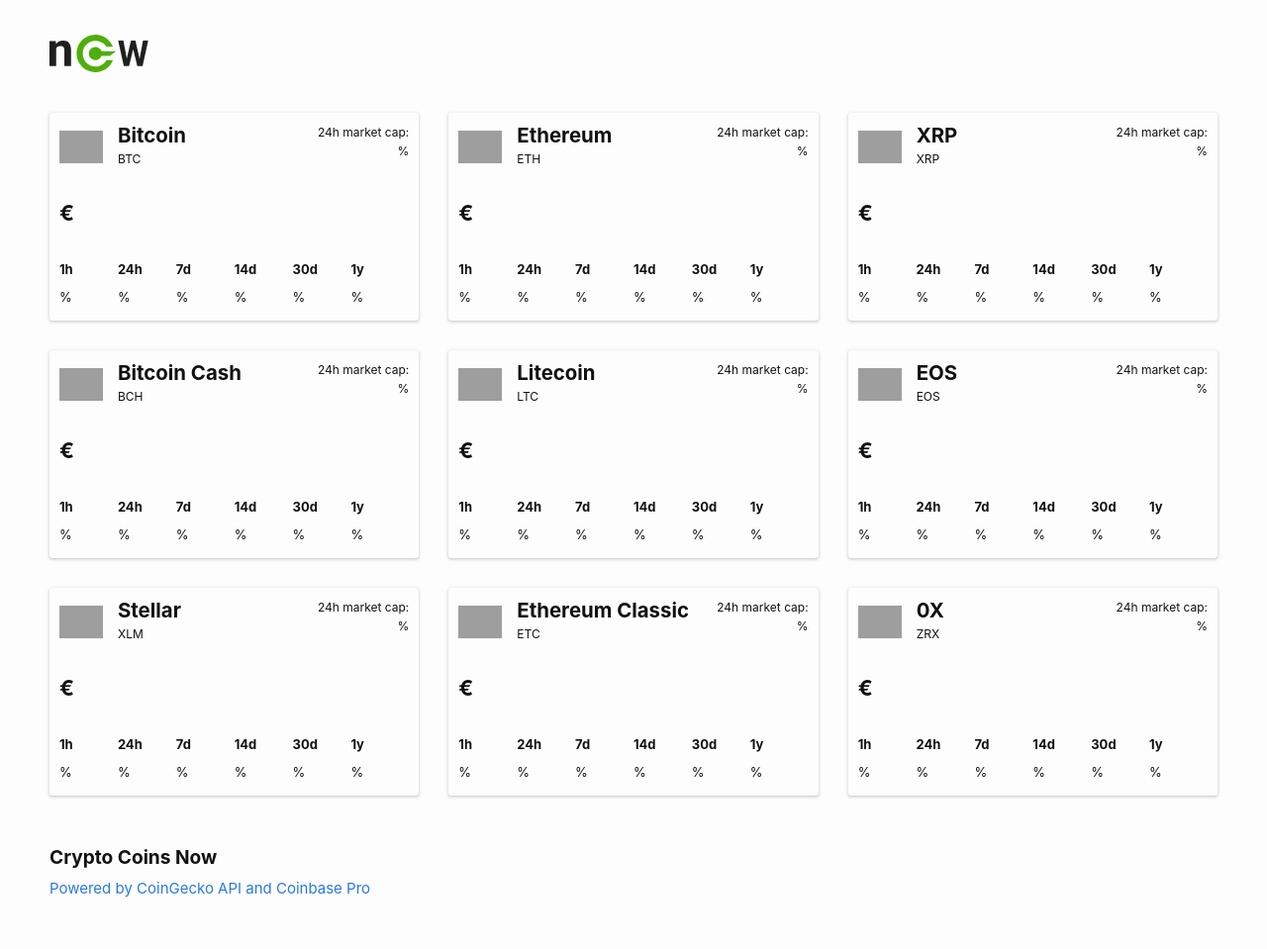
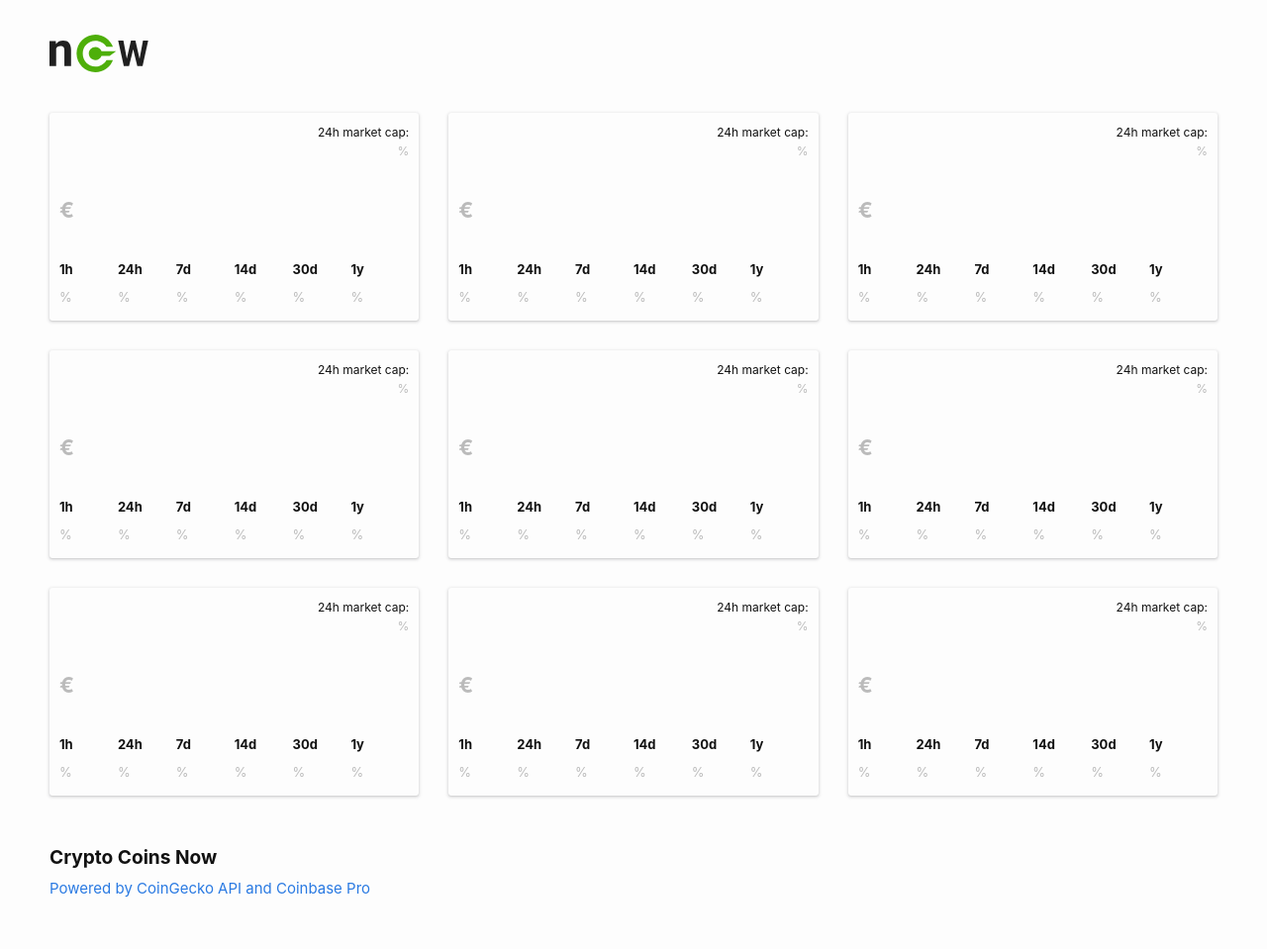
Before and after one commit to fakecoinbase/alexmsantosslashcoins, a Jekyll site: the page built from index.markdown, in a window 1280 px wide. Shown: the whole page at 99% size. Built offline with Jekyll 4.4.1, drawn with Linux system fonts in a browser that asks for light colours; grey boxes are pictures that could not be loaded.

Commit message:
change markup

```diff
--- a/_layouts/home.html
+++ b/_layouts/home.html
@@ -11,14 +11,14 @@
   <div class="post-content">
 
     <ul id="cardContainer" class="coinGecko">
-      <li id="bitcoin" class="card">
+      <li class="card">
         <a href="https://www.coingecko.com/en/coins/bitcoin" target="_blank">
           <header class="card-header">
             <figure class="image">
-              <img src="https://assets.coingecko.com/coins/images/1/large/bitcoin.png">
+              <img class="coin-img">
               <figcaption>
-                <h1>Bitcoin</h1>
-                <p>BTC</p>
+                <h1 class="coin-name"></h1>
+                <p class="coin-symbol"></p>
               </figcaption>
             </figure>
             <div class="market-info">
@@ -27,7 +27,7 @@
             </div>
           </header>
           <div class="mid-wrapper">
-            <div class="eur-value"><span id="btcAnimate"><span class="price">€</span></span><span class="plus">+</span><span class="price_change_24h"></span></div>
+            <div class="eur-value"><span class="price">€</span><div><span class="plus">+</span><span class="price_change_24h"></span></div></span></div>
             <div class="ct-chart" id="chart1"></div>
           </div>
           <table>
@@ -50,14 +50,14 @@
           </table>
         </a>
       </li>
-      <li id="ethereum" class="card">
+      <li class="card">
         <a href="https://www.coingecko.com/en/coins/ethereum" target="_blank">
           <header class="card-header">
             <figure class="image">
-              <img src="https://assets.coingecko.com/coins/images/279/large/ethereum.png">
+              <img class="coin-img">
               <figcaption>
-                <h1>Ethereum</h1>
-                <p>ETH</p>
+                <h1 class="coin-name"></h1>
+                <p class="coin-symbol"></p>
               </figcaption>
             </figure>
             <div class="market-info">
@@ -66,7 +66,7 @@
             </div>
           </header>
           <div class="mid-wrapper">
-            <div class="eur-value"><span class="price">€</span><span class="plus">+</span><span class="price_change_24h"></span></div>
+            <div class="eur-value"><span class="price">€</span><div><span class="plus">+</span><span class="price_change_24h"></span></div></span></div>
             <div class="ct-chart" id="chart2"></div>
           </div>
           <table>
@@ -89,14 +89,14 @@
           </table>
         </a>
       </li>
-      <li id="ripple" class="card">
+      <li class="card">
         <a href="https://www.coingecko.com/en/coins/xrp" target="_blank">
           <header class="card-header">
             <figure class="image">
-              <img src="https://assets.coingecko.com/coins/images/44/large/xrp.png">
+              <img class="coin-img">
               <figcaption>
-                <h1>XRP</h1>
-                <p>XRP</p>
+                <h1 class="coin-name"></h1>
+                <p class="coin-symbol"></p>
               </figcaption>
             </figure>
             <div class="market-info">
@@ -105,7 +105,7 @@
             </div>
           </header>
           <div class="mid-wrapper">
-            <div class="eur-value"><span class="price">€</span><span class="plus">+</span><span class="price_change_24h"></span></div>
+            <div class="eur-value"><span class="price">€</span><div><span class="plus">+</span><span class="price_change_24h"></span></div></span></div>
             <div class="ct-chart" id="chart3"></div>
           </div>
           <table>
@@ -128,14 +128,14 @@
           </table>
         </a>
       </li>
-      <li id="bitcoinCash" class="card">
+      <li class="card">
         <a href="https://www.coingecko.com/en/coins/bitcoin-cash" target="_blank">
           <header class="card-header">
             <figure class="image">
-              <img src="https://assets.coingecko.com/coins/images/780/large/bitcoin_cash.png">
+              <img class="coin-img">
               <figcaption>
-                <h1>Bitcoin Cash</h1>
-                <p>BCH</p>
+                <h1 class="coin-name"></h1>
+                <p class="coin-symbol"></p>
               </figcaption>
             </figure>
             <div class="market-info">
@@ -144,7 +144,7 @@
             </div>
           </header>
           <div class="mid-wrapper">
-            <div class="eur-value"><span class="price">€</span><span class="plus">+</span><span class="price_change_24h"></span></div>
+            <div class="eur-value"><span class="price">€</span><div><span class="plus">+</span><span class="price_change_24h"></span></div></span></div>
             <div class="ct-chart" id="chart4"></div>
           </div>
           <table>
@@ -167,14 +167,14 @@
           </table>
         </a>
       </li>
-      <li id="litecoin" class="card">
+      <li class="card">
         <a href="https://www.coingecko.com/en/coins/litecoin" target="_blank">
           <header class="card-header">
             <figure class="image">
-              <img src="https://assets.coingecko.com/coins/images/2/large/litecoin.png">
+              <img class="coin-img">
               <figcaption>
-                <h1>Litecoin</h1>
-                <p>LTC</p>
+                <h1 class="coin-name"></h1>
+                <p class="coin-symbol"></p>
               </figcaption>
             </figure>
             <div class="market-info">
@@ -183,7 +183,7 @@
             </div>
           </header>
           <div class="mid-wrapper">
-            <div class="eur-value"><span class="price">€</span><span class="plus">+</span><span class="price_change_24h"></span></div>
+            <div class="eur-value"><span class="price">€</span><div><span class="plus">+</span><span class="price_change_24h"></span></div></span></div>
             <div class="ct-chart" id="chart5"></div>
           </div>
           <table>
@@ -206,14 +206,14 @@
           </table>
         </a>
       </li>
-      <li id="eos" class="card">
+      <li class="card">
         <a href="https://www.coingecko.com/en/coins/eos" target="_blank">
           <header class="card-header">
             <figure class="image">
-              <img src="https://assets.coingecko.com/coins/images/738/large/eos-eos-logo.png">
+              <img class="coin-img">
               <figcaption>
-                <h1>EOS</h1>
-                <p>EOS</p>
+                <h1 class="coin-name"></h1>
+                <p class="coin-symbol"></p>
               </figcaption>
             </figure>
             <div class="market-info">
@@ -222,7 +222,7 @@
             </div>
           </header>
           <div class="mid-wrapper">
-            <div class="eur-value"><span class="price">€</span><span class="plus">+</span><span class="price_change_24h"></span></div>
+            <div class="eur-value"><span class="price">€</span><div><span class="plus">+</span><span class="price_change_24h"></span></div></span></div>
             <div class="ct-chart" id="chart6"></div>
           </div>
           <table>
@@ -245,14 +245,14 @@
           </table>
         </a>
       </li>
-      <li id="xlm" class="card">
+      <li class="card">
         <a href="https://www.coingecko.com/en/coins/stellar" target="_blank">
           <header class="card-header">
             <figure class="image">
-              <img src="https://assets.coingecko.com/coins/images/100/large/Stellar_symbol_black_RGB.png">
+              <img class="coin-img">
               <figcaption>
-                <h1>Stellar</h1>
-                <p>XLM</p>
+                <h1 class="coin-name"></h1>
+                <p class="coin-symbol"></p>
               </figcaption>
             </figure>
             <div class="market-info">
@@ -261,7 +261,7 @@
             </div>
           </header>
           <div class="mid-wrapper">
-            <div class="eur-value"><span class="price">€</span><span class="plus">+</span><span class="price_change_24h"></span></div>
+            <div class="eur-value"><span class="price">€</span><div><span class="plus">+</span><span class="price_change_24h"></span></div></span></div>
             <div class="ct-chart" id="chart7"></div>
           </div>
           <table>
@@ -284,14 +284,14 @@
           </table>
         </a>
       </li>
-      <li id="etc" class="card">
+      <li class="card">
         <a href="https://www.coingecko.com/en/coins/ethereum-classic" target="_blank">
           <header class="card-header">
             <figure class="image">
-              <img src="https://assets.coingecko.com/coins/images/453/large/ethereum-classic-logo.png">
+              <img class="coin-img">
               <figcaption>
-                <h1>Ethereum Classic</h1>
-                <p>ETC</p>
+                <h1 class="coin-name"></h1>
+                <p class="coin-symbol"></p>
               </figcaption>
             </figure>
             <div class="market-info">
@@ -300,7 +300,7 @@
             </div>
           </header>
           <div class="mid-wrapper">
-            <div class="eur-value"><span class="price">€</span><span class="plus">+</span><span class="price_change_24h"></span></div>
+            <div class="eur-value"><span class="price">€</span><div><span class="plus">+</span><span class="price_change_24h"></span></div></span></div>
             <div class="ct-chart" id="chart8"></div>
           </div>
           <table>
@@ -323,14 +323,14 @@
           </table>
         </a>
       </li>
-      <li id="zrx" class="card">
+      <li class="card">
         <a href="https://www.coingecko.com/en/coins/0x" target="_blank">
           <header class="card-header">
             <figure class="image">
-              <img src="https://assets.coingecko.com/coins/images/863/large/0x.png">
+              <img class="coin-img">
               <figcaption>
-                <h1>0X</h1>
-                <p>ZRX</p>
+                <h1 class="coin-name"></h1>
+                <p class="coin-symbol"></p>
               </figcaption>
             </figure>
             <div class="market-info">
@@ -339,7 +339,7 @@
             </div>
           </header>
           <div class="mid-wrapper">
-            <div class="eur-value"><span class="price">€</span><span class="plus">+</span><span class="price_change_24h"></span></div>
+            <div class="eur-value"><span class="price">€</span><div><span class="plus">+</span><span class="price_change_24h"></span></div></span></div>
             <div class="ct-chart" id="chart9"></div>
           </div>
           <table>
--- a/_sass/minima/_layout.scss
+++ b/_sass/minima/_layout.scss
@@ -381,12 +381,18 @@
     display: flex;
     justify-content: space-between;
   }
+  .coin-symbol {
+    text-transform: uppercase;
+  }
   .market-info {
     font-size: 12px;
     line-height: 19px;
     text-align: right;
     span {
       display: block;
+    }
+    .market_cap {
+      color: #BBB;
     }
   }
   h1 {
@@ -398,23 +404,29 @@
     justify-content: space-between;
   }
   .eur-value {
-    font-size: 13px;
     .plus {
       display: none;
     }
     .price_change_24h {
-      font-size: 13px;
+      font-size: 12px;
+    }
+    > div {
+      margin-bottom: -4px;
     }
   }
   .price {
     font-size: 22px;
+    line-height: 30px;
     font-weight: 700;
-    margin-right: 5px;
+    color: #BBB;
   }
   table {
     margin-top: 0;
     @media #{ $large-max } {
       font-size: 13px;
+    }
+    td {
+      color: #BBB;
     }
   }
   .upColor {
--- a/assets/js/scripts.js
+++ b/assets/js/scripts.js
@@ -1,3 +1,6 @@
+const coinImg = document.querySelectorAll(".coin-img");
+const coinName = document.querySelectorAll(".coin-name");
+const coinSymbol = document.querySelectorAll(".coin-symbol");
 const liPrice = document.querySelectorAll(".price");
 const liChange24h = document.querySelectorAll(".price_change_24h");
 const liPlus = document.querySelectorAll(".plus");
@@ -9,24 +12,32 @@
 const li1yChange = document.querySelectorAll(".change1y");
 const limarketCap24h = document.querySelectorAll(".market_cap");
 //const cbPrice = document.querySelectorAll(".cbprice");
+const siteTitle = document.querySelectorAll("title");
+const cardUl = document.getElementById("cardContainer");
+
 
 var myHeaders = new Headers();
 myHeaders.append('pragma', 'no-cache');
 myHeaders.append('cache-control', 'no-cache');
 
 var myInit = {
-  method: 'GET',
-  headers: myHeaders,
+method: 'GET',
+headers: myHeaders,
 };
 
 function coinGeckoApi() {
+
   fetch("https://api.coingecko.com/api/v3/coins/markets?vs_currency=eur&ids=bitcoin%2Cethereum%2Cripple%2Clitecoin%2Cbitcoin-cash%2Ceos%2Cstellar%2Cethereum-classic%2C0x&order=market_cap_desc&per_page=100&page=1&sparkline=true&price_change_percentage=1h%2C24h%2C7d%2C14d%2C30d%2C1y", myInit)
   .then(response => response.json())
   .then(data => {
     var i;
     for (i = 0; i < data.length; ++i) {
 
+        //console.log(data);
         //liPrice[i].textContent = '€' + data[i].current_price;
+        coinImg[i].src = data[i].image;
+        coinName[i].textContent = data[i].name;
+        coinSymbol[i].textContent = data[i].symbol;
         liChange24h[i].textContent = data[i].price_change_24h.toFixed(2) + '€ /24h';
         li1hChange[i].textContent = data[i].price_change_percentage_1h_in_currency.toFixed(1) + '%';
         li24hChange[i].textContent = data[i].price_change_percentage_24h_in_currency.toFixed(1) + '%';
@@ -88,7 +99,7 @@
             var options = {
               showPoint: false,
               lineSmooth: false,
-              width: '133px',
+              width: '156px',
               height: '70px',
               showArea: true,
               axisX: {
@@ -256,13 +267,14 @@
 
             liPrice[0].textContent = '€' + parseFloat(btc.price).toFixed(2);
             liPrice[1].textContent = '€' + parseFloat(eth.price).toFixed(2);
+            //siteTitle[0].textContent = 'ETH €' + parseFloat(eth.price).toFixed(2);
             liPrice[2].textContent = '€' + parseFloat(xrp.price).toFixed(4);
             liPrice[3].textContent = '€' + parseFloat(bch.price).toFixed(2);
             liPrice[4].textContent = '€' + parseFloat(ltc.price).toFixed(2);
             liPrice[5].textContent = '€' + parseFloat(eos.price).toFixed(3);
-            liPrice[6].textContent = '€' + parseFloat(xlm.price).toFixed(4);
+            liPrice[6].textContent = '€' + parseFloat(xlm.price).toFixed(5);
             liPrice[7].textContent = '€' + parseFloat(etc.price).toFixed(3);
-            liPrice[8].textContent = '€' + parseFloat(zrx.price).toFixed(4);
+            liPrice[8].textContent = '€' + parseFloat(zrx.price).toFixed(5);
 
         }).catch(function (error) {
             console.log(error);
@@ -273,3 +285,90 @@
 setInterval(coinbaseApi, 5000);
 coinGeckoApi();
 setInterval(coinGeckoApi, 20000);
+
+
+
+
+
+/*
+function coinbase() {
+
+    const fetchBTC = fetch('https://api.pro.coinbase.com/products/BTC-EUR/ticker');
+    const fetchETH = fetch('https://api.pro.coinbase.com/products/ETH-EUR/ticker');
+    const fetchXRP = fetch('https://api.pro.coinbase.com/products/XRP-EUR/ticker');
+    const fetchBCH = fetch('https://api.pro.coinbase.com/products/BCH-EUR/ticker');
+    const fetchLTC = fetch('https://api.pro.coinbase.com/products/LTC-EUR/ticker');
+    const fetchEOS = fetch('https://api.pro.coinbase.com/products/EOS-EUR/ticker');
+    const fetchXLM = fetch('https://api.pro.coinbase.com/products/XLM-EUR/ticker');
+    const fetchETC = fetch('https://api.pro.coinbase.com/products/ETC-EUR/ticker');
+    const fetchZRX = fetch('https://api.pro.coinbase.com/products/ZRX-EUR/ticker');
+
+    Promise.all([fetchBTC, fetchETH, fetchXRP, fetchBCH, fetchLTC, fetchEOS, fetchXLM, fetchETC, fetchZRX]).then(values => {
+        return Promise.all(values.map(r => r.json()));
+    }).then(([btc, eth, xrp, bch, ltc, eos, xlm, etc, zrx]) => {
+        liPrice[0].textContent = '€' + parseFloat(btc.price).toFixed(2);
+        liPrice[1].textContent = '€' + parseFloat(eth.price).toFixed(2);
+        liPrice[2].textContent = '€' + parseFloat(xrp.price).toFixed(4);
+        liPrice[3].textContent = '€' + parseFloat(bch.price).toFixed(2);
+        liPrice[4].textContent = '€' + parseFloat(ltc.price).toFixed(2);
+        liPrice[5].textContent = '€' + parseFloat(eos.price).toFixed(3);
+        liPrice[6].textContent = '€' + parseFloat(xlm.price).toFixed(4);
+        liPrice[7].textContent = '€' + parseFloat(etc.price).toFixed(3);
+        liPrice[8].textContent = '€' + parseFloat(zrx.price).toFixed(4);
+    }).catch(function (error) {
+        console.log(error);
+    });
+
+}
+*/
+
+
+
+
+/*
+function addLiMarkup() {
+
+    var liMarkup = '<li id="bitcoin" class="card">' +
+        '<a href="https://www.coingecko.com/en/coins/bitcoin" target="_blank">' +
+          '<header class="card-header">' +
+            '<figure class="image">' +
+              '<img src="https://assets.coingecko.com/coins/images/1/large/bitcoin.png">' +
+              '<figcaption>' +
+                '<h1>Bitcoin</h1>' +
+                '<p>BTC</p>' +
+              '</figcaption>' +
+            '</figure>' +
+            '<div class="market-info">' +
+              '<span>24h market cap:</span>' +
+              '<span class="market_cap">%</span>' +
+            '</div>' +
+          '</header>' +
+          '<div class="mid-wrapper">' +
+            '<div class="eur-value"><span id="btcAnimate"><span class="price">€</span></span><span class="plus">+</span><span class="price_change_24h"></span></div>' +
+            '<div class="ct-chart" id="chart1"></div>' +
+          '</div>' +
+          '<table>' +
+            '<tr>' +
+              '<th>1h</th>' +
+              '<th>24h</th>' +
+              '<th>7d</th>' +
+              '<th>14d</th>' +
+              '<th>30d</th>' +
+              '<th>1y</th>' +
+            '</tr>' +
+            '<tr>' +
+              '<td class="change1h">%</td>' +
+              '<td class="change24h">%</td>' +
+              '<td class="change7d">%</td>' +
+              '<td class="change14d">%</td>' +
+              '<td class="change30d">%</td>' +
+              '<td class="change1y">%</td>' +
+            '</tr>' +
+          '</table>' +
+        '</a>' +
+      '</li>';
+
+    cardUl.innerHTML = liMarkup + cardUl.innerHTML;
+}
+addLiMarkup();
+*/
```
Also changed, not shown: assets/js/countUp.min.js (deleted), assets/js/require.min.js (added).
